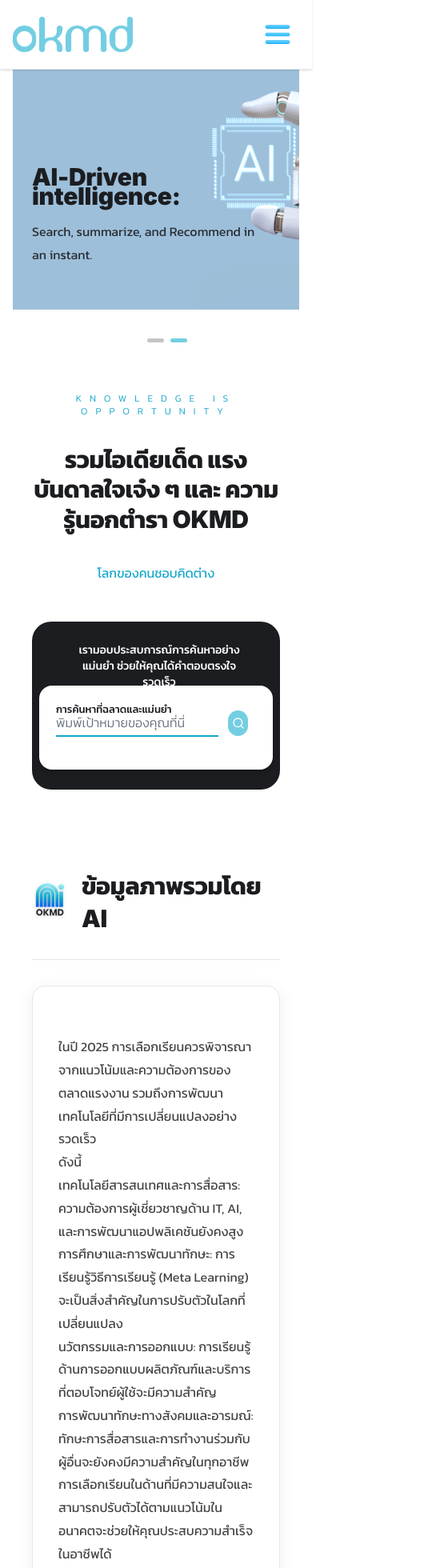
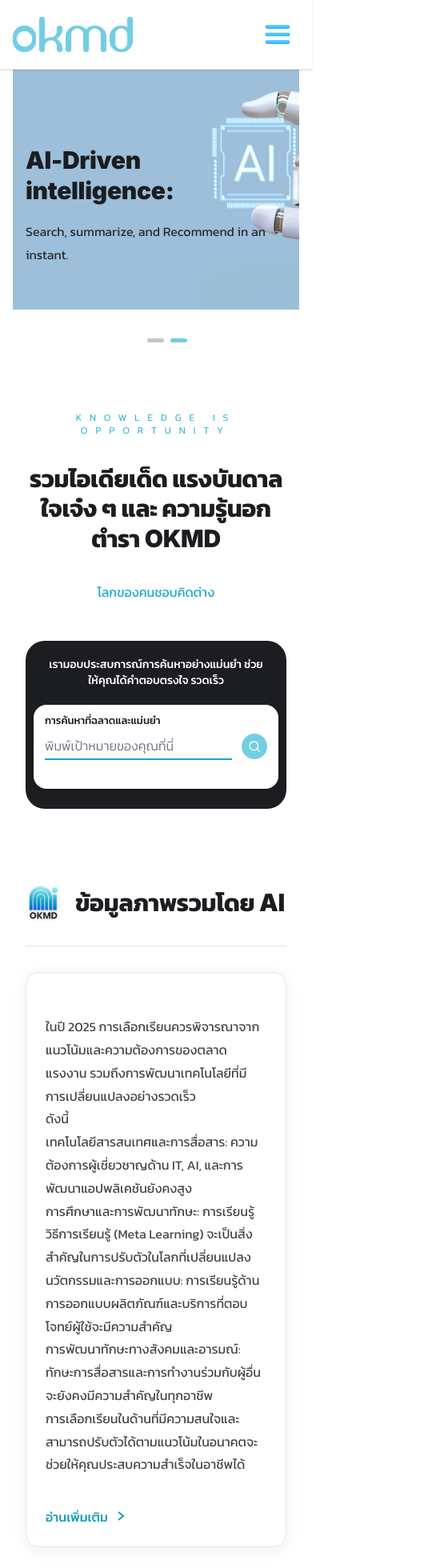
Before and after one commit to assadawutz/okmd_frontend, a Next.js app: page / in a window 390 px wide. Shown: the top 1960 px of the page at 80% size, 560 px wide, since content can reach past the window. Built offline with nearby package versions, Linux system fonts and the light colour scheme.

Commit message:
Refactor: Improve layout and responsiveness of home page components
Co-authored-by: assadawut.sarakul <assadawut.sarakul@gmail.com>

```diff
--- a/app/page.tsx
+++ b/app/page.tsx
@@ -10,7 +10,7 @@ import NewsSection from "@/components/page/home/NewsSection";
 
 export default function HomePage() {
   return (
-    <div className="bg-white min-h-screen w-full col-span-12">
+    <div className="bg-white w-full col-span-12">
       <Hero />
       <OkmdSearchSection />
       <HighlightSection />
--- a/components/page/home/Activity.tsx
+++ b/components/page/home/Activity.tsx
@@ -70,23 +70,20 @@ export default function ActivityBlock() {
   return (
     <section aria-label="Activity Block" className="w-full bg-[#F8FBFD] py-16 md:py-20">
 
-      <div className="container text-center mx-auto px-4 lg:px-8 flex flex-col gap-10 md:gap-12">
+      <div className="container mx-auto">
 
-        <div className="flex flex-col md:flex-row md:items-center md:justify-center gap-4">
-          <div>
-            <p className="text-4xl  text-[#000000] font-semibold">Activity Calendar</p>
-            <h2 className="text-sm mt-6 md:text-normal font-normal text-[#6ABBCE] leading-tight">
-ทุกกิจกรรมคือแรงบันดาลใจ สู่ความคิดที่แตกต่าง            </h2>
-
-          </div>
-
+        <div className="text-center mb-10 md:mb-12">
+          <h2 className="text-3xl md:text-4xl text-[#000000] font-semibold">Activity Calendar</h2>
+          <p className="text-base md:text-lg mt-4 font-normal text-[#6ABBCE] leading-tight">
+            ทุกกิจกรรมคือแรงบันดาลใจ สู่ความคิดที่แตกต่าง
+          </p>
         </div>
 
         {/* ================= DESKTOP ================= */}
         <div className="hidden md:flex flex-col gap-10">
 
           {/* ---------------- ROW 1 ---------------- */}
-          <div className="grid grid-cols-1 sm:grid-cols-2 md:grid-cols-3 gap-6 w-full">
+          <div className="grid grid-cols-1 sm:grid-cols-2 md:grid-cols-3 gap-6">
 
             {ACTIVITIES.slice(0, 3).map((item) => (
               <article
@@ -198,9 +195,9 @@ export default function ActivityBlock() {
         </div>
 
         {/* ================= MOBILE ================= */}
-        <div className="md:hidden flex flex-col gap-8">
+        <div className="md:hidden space-y-8">
 
-          <div className="flex gap-4 overflow-x-auto no-scrollbar pb-2">
+          <div className="flex gap-4 overflow-x-auto no-scrollbar pb-2 -mx-4 px-4">
             {ACTIVITIES.map((item) => (
               <article
                 key={item.id}
--- a/components/page/home/Hero.tsx
+++ b/components/page/home/Hero.tsx
@@ -37,14 +37,14 @@ export default function Hero() {
 
   return (
     <section
-      className="w-full cursor-pointer  bg-white overflow-hidden"
+      className="w-full bg-white"
       aria-label="AI-Driven Hero Section"
       aria-live="off"
     >
 
       {/* ========== DESKTOP ========== */}
       <div className="hidden md:block">
-        <figure className="relative w-full h-[560px] overflow-hidden mb-0">
+        <figure className="relative w-full h-[560px] overflow-hidden">
 
           {SLIDES.map((slide, i) => {
             const active = i === index;
@@ -71,9 +71,8 @@ export default function Hero() {
           })}
 
           {/* TEXT LAYER */}
-          <figcaption className="absolute inset-0 flex items-top z-20 mt-8 pointer-events-none ">
-            <div className="w-full flex justify-center">
-              <div className="container w-full px-10">
+          <figcaption className="absolute inset-0 flex items-center z-20 pointer-events-none">
+            <div className="container mx-auto">
 
                 <Image
                   src="/okmd_ai_logo.png"
@@ -83,28 +82,28 @@ export default function Hero() {
                   className="mb-6 transition-all hover:scale-[1.05] pointer-events-auto"
                 />
 
-                <h1 className="text-[#1B1D20] font-bold text-[64px] leading-[72px]">
+                <h1 className="text-[#1B1D20] font-bold text-4xl md:text-5xl lg:text-[64px] leading-tight lg:leading-[72px]">
                   AI-Driven intelligence:
                 </h1>
 
-                <p className="text-[#1B1D20] text-[24px] mt-4 opacity-90 max-w-[600px]">
+                <p className="text-[#1B1D20] text-lg md:text-xl lg:text-[24px] mt-4 opacity-90 max-w-[600px]">
                   Search, summarize, and Recommend in an instant.
                 </p>
 
                 <button
                   type="button"
-                  className="mt-6 bg-[#74CEE2] px-6 py-3 rounded-xl text-white text-[18px] font-medium
+                  className="mt-6 bg-[#74CEE2] px-6 py-3 rounded-xl text-white text-base md:text-lg font-medium
                     hover:bg-[#5FC4D8] active:scale-95 transition shadow-md pointer-events-auto"
                 >
                   ดูรายละเอียด
                 </button>
             </div>
-            </div>
           </figcaption>
         </figure>
 
         {/* PAGINATION DESKTOP */}
-        <nav className="w-full flex justify-center mt-8" aria-label="Slide navigation">
+        <div className="container mx-auto py-8">
+          <nav className="flex justify-center" aria-label="Slide navigation">
             <ul className="flex items-center gap-3 list-none m-0 p-0">
               {SLIDES.map((_, i) => (
                 <li key={i}>
@@ -123,10 +122,11 @@ export default function Hero() {
             </ul>
           </nav>
         </div>
+      </div>
 
       {/* ========== MOBILE ========== */}
       <div className="md:hidden">
-        <figure className="relative w-full h-[300px] overflow-hidden m-0">
+        <figure className="relative w-full h-[300px] overflow-hidden">
 
           {SLIDES.map((slide, i) => {
             const active = i === index;
@@ -151,18 +151,21 @@ export default function Hero() {
           })}
 
           {/* MOBILE TEXT */}
-          <figcaption className="absolute container-center mx-6  bottom-[40px] w-[300px] z-20">
-            <h2 className="text-[#1B1D20] font-bold text-3xl leading-[24px]">
+          <figcaption className="absolute bottom-10 left-0 right-0 z-20">
+            <div className="container mx-auto">
+              <h2 className="text-[#1B1D20] font-bold text-2xl md:text-3xl leading-tight">
                 AI-Driven intelligence:
               </h2>
-            <p className="text-[#1B1D20] text-lg mt-2 leading-[14px] opacity-90">
+              <p className="text-[#1B1D20] text-base md:text-lg mt-2 leading-relaxed opacity-90">
                 Search, summarize, and Recommend in an instant.
               </p>
+            </div>
           </figcaption>
         </figure>
 
         {/* PAGINATION MOBILE */}
-        <nav className="flex gap-2 mt-6 justify-center px-4" aria-label="Mobile slide navigation">
+        <div className="container mx-auto py-6">
+          <nav className="flex justify-center" aria-label="Mobile slide navigation">
             <ul className="flex gap-2 m-0 p-0 list-none">
               {SLIDES.map((_, i) => (
                 <li key={i}>
@@ -181,7 +184,7 @@ export default function Hero() {
             </ul>
           </nav>
         </div>
-{/* <Divide className="my-10 mx-auto  w-64  h-[1.5px] bg-okmd-gray-light" /> */}
+      </div>
     </section>
   );
 }
--- a/components/page/home/Highlight.tsx
+++ b/components/page/home/Highlight.tsx
@@ -32,7 +32,8 @@ export default function HighlightSection() {
   }, [index, highlights.length]);
 
   return (
-    <section className="mx-auto bg-[#DFF1F9] w-full py-20">
+    <section className="bg-[#DFF1F9] w-full py-20">
+      <div className="container mx-auto">
         {/* HEADER */}
         <div className="text-center mb-16">
           <h2 className="font-semibold text-okmd-dark leading-tight text-2xl sm:text-3xl lg:text-4xl">
@@ -44,11 +45,11 @@ export default function HighlightSection() {
         </div>
 
         {/* DESKTOP */}
-      <div className="flex-col w-full hidden items-center md:flex">
+        <div className="hidden md:flex flex-col gap-10">
 
           {/* ROW 1 */}
           {highlights.length >= 3 && (
-          <div className="flex px-6 gap-10 md:px-0">
+            <div className="flex gap-6 lg:gap-10 justify-center">
 
             {/* BOX 1 */}
             <div className="rounded-2xl h-[330px] shadow-[0_6px_22px_rgba(0,0,0,0.10)] w-[335px] relative overflow-hidden group">
@@ -118,7 +119,7 @@ export default function HighlightSection() {
 
           {/* ROW 2 */}
           {highlights.length >= 5 && (
-          <div className="container flex mt-10 px-6 gap-10 md:px-10">
+            <div className="flex gap-6 lg:gap-10 justify-center">
 
             {/* BOX 4 */}
             <div className="rounded-2xl h-[330px] shadow-[0_6px_22px_rgba(0,0,0,0.10)] w-[752px] relative overflow-hidden group">
@@ -155,7 +156,7 @@ export default function HighlightSection() {
 
         {/* ================= MOBILE ================= */}
         {highlights.length > 0 && (
-        <div className="w-full px-6 md:hidden">
+          <div className="md:hidden">
           <div ref={ref} className="flex w-full overflow-x-auto scroll-smooth snap-x snap-mandatory no-scrollbar">
             {highlights.map((h, i) => (
             <div
@@ -247,6 +248,7 @@ export default function HighlightSection() {
             </div>
           </div>
         )}
+      </div>
     </section>
   );
 }
--- a/components/page/home/Knowledge.tsx
+++ b/components/page/home/Knowledge.tsx
@@ -186,15 +186,15 @@ export default function KnowledgeShelfSection() {
   }, [selectedMenu]);
 
   return (
-    <section className="w-full bg-white pb-16 pt-12">
-      <div className="container mx-auto px-6">
-        <h2 className="text-4xl md:text-5xl font-bold tracking-tight leading-tight">
+    <section className="w-full bg-white py-16 md:py-20">
+      <div className="container mx-auto">
+        <h2 className="text-3xl md:text-4xl lg:text-5xl font-bold tracking-tight leading-tight mb-8 md:mb-12">
           ตู้ <span className="text-[#74CEE2]">ความรู้</span>
         </h2>
 
-        <div className="mt-8 md:mt-12 grid grid-cols-12 gap-x-12 gap-y-10">
+        <div className="grid grid-cols-12 gap-x-8 lg:gap-x-12 gap-y-10">
           {/* LEFT SIDEBAR */}
-          <aside className="col-span-12 md:col-span-3 pb-4 md:pb-0">
+          <aside className="col-span-12 md:col-span-3">
             <LeftMenu
               items={MENU}
               active={selectedMenu}
@@ -204,12 +204,12 @@ export default function KnowledgeShelfSection() {
 
           {/* RIGHT CONTENT */}
           <section className="col-span-12 md:col-span-9 space-y-10 md:space-y-12">
-            <h3 className="text-3xl md:text-4xl font-bold leading-snug text-gray-800">
+            <h3 className="text-2xl md:text-3xl font-bold leading-snug text-gray-800">
               {PAGE_TITLE}
             </h3>
 
             {/* CARD GRID */}
-            <div className="grid grid-cols-1 sm:grid-cols-2 lg:grid-cols-3 gap-x-8 gap-y-12">
+            <div className="grid grid-cols-1 sm:grid-cols-2 lg:grid-cols-3 gap-6 md:gap-8">
               {paginatedData.map((item) => (
                 <div key={item.title} className="col-span-1 h-full">
                   <MagazineCard title={item.title} img={item.img} fileSize={item.fileSize} />
@@ -218,10 +218,10 @@ export default function KnowledgeShelfSection() {
             </div>
 
             {/* DIVIDER */}
-            <div className="w-full border-t border-black/10 mt-10"></div>
+            <div className="w-full border-t border-gray-200"></div>
 
             {/* PAGINATION */}
-            <div className="flex justify-center md:justify-end pt-6 pb-8">
+            <div className="flex justify-center md:justify-end">
               <Pagination total={totalPages} current={currentPage} />
             </div>
 
--- a/components/page/home/NewsSection.tsx
+++ b/components/page/home/NewsSection.tsx
@@ -18,10 +18,10 @@ export default function NewsSection() {
   const newsList = Object.values(NEWS_DATA).slice(0, 3) as NewsItem[];
 
   return (
-    <section className="bg-white py-16 md:py-24">
-      <div className="container mx-auto px-6 lg:px-10">
+    <section className="bg-white py-16 md:py-20">
+      <div className="container mx-auto">
 
-        <div className="flex flex-col md:flex-row justify-between items-end mb-12 gap-4">
+        <div className="flex flex-col md:flex-row justify-between items-start md:items-end mb-12 gap-4">
           <div>
             <h2 className="text-3xl md:text-4xl font-bold text-[#1B1D20] mb-2">
               ข่าวสารและกิจกรรม
@@ -38,7 +38,7 @@ export default function NewsSection() {
           </Link>
         </div>
 
-        <div className="grid grid-cols-1 md:grid-cols-2 lg:grid-cols-3 gap-8">
+        <div className="grid grid-cols-1 md:grid-cols-2 lg:grid-cols-3 gap-6 md:gap-8">
           {newsList.map((news) => (
             <Link
               key={news.id}
--- a/components/page/home/Recommend.tsx
+++ b/components/page/home/Recommend.tsx
@@ -23,19 +23,15 @@ const ITEMS = [
 export default function RecommendSection() {
   return (
     <section className="bg-[#0F0F0F] py-16 md:py-24">
-      <div className="w-full flex justify-center">
-        <div className="w-full container mx-auto px-6 lg:px-10 space-y-12">
+      <div className="container mx-auto">
 
-          <header className="text-center space-y-0">
-
-            <div className="space-y-2">
-              <h2 className="text-3xl md:text-4xl font-bold text-white tracking-tight">
-                Smart Picks
-              </h2>
-              <p className="text-gray-300 text-lg md:text-xl max-w-3xl mx-auto">
-                ชุดเนื้อหาที่คัดสรรโดยทีมภัณฑารักษ์และ AI เพื่อให้คุณเจอแรงบันดาลใจได้ไวขึ้น
-              </p>
-            </div>
+          <header className="text-center mb-12">
+            <h2 className="text-3xl md:text-4xl font-bold text-white tracking-tight mb-4">
+              Smart Picks
+            </h2>
+            <p className="text-gray-300 text-lg md:text-xl max-w-3xl mx-auto">
+              ชุดเนื้อหาที่คัดสรรโดยทีมภัณฑารักษ์และ AI เพื่อให้คุณเจอแรงบันดาลใจได้ไวขึ้น
+            </p>
           </header>
 
           <div className="grid grid-cols-1 md:grid-cols-2 gap-8 lg:gap-10">
@@ -87,7 +83,6 @@ export default function RecommendSection() {
             ))}
           </div>
 
-        </div>
       </div>
     </section>
   );
--- a/components/page/home/Search.tsx
+++ b/components/page/home/Search.tsx
@@ -14,10 +14,7 @@ const aiSummary = `
 export default function OkmdSearchSection() {
   return (
     <section className="bg-white pb-16 pt-10">
-
-      {/* GRID CENTER */}
-      <div className="w-full flex justify-center">
-        <div className="w-full max-w-[1140px] mx-auto px-6 lg:px-10 flex flex-col">
+      <div className="container mx-auto">
 
           {/* -------------------------------------------------------------- */}
           {/* HEADER SEARCH ZONE */}
@@ -40,7 +37,7 @@ export default function OkmdSearchSection() {
             </div>
 
             {/* SEARCH BLOCK */}
-            <div className="relative mt-8 w-full max-w-[1140px] px-0 sm:px-0">
+            <div className="relative mt-8 w-full">
 
               {/* Gradient BG */}
               <div className="h-[210px] sm:h-[177px] w-full p-3 rounded-3xl bg-gradient-to-r bg-[#1B1D20]" />
@@ -49,29 +46,18 @@ export default function OkmdSearchSection() {
               <div className="absolute left-[3%] top-[38%] lg:top-[32%] sm:left-[14px] sm:top-[51px] h-[105px] sm:h-[121px] w-[94%] sm:w-[calc(100%-28px)] rounded-2xl bg-white shadow-md" />
 
               {/* Intro text */}
-              <div
-                className="
-    absolute
-    left-[40px] right-[40px] top-[26px]
-    sm:left-[0px] sm:top-[19px]
-    pl-2
-    text-sm sm:text-sm
-    font-medium leading-5 text-white
-    max-w-[85%] sm:max-w-none
-  "
-              >
+              <div className="absolute left-6 sm:left-8 right-6 sm:right-8 top-5 sm:top-[19px] text-sm font-medium leading-5 text-white">
                 เรามอบประสบการณ์การค้นหาอย่างแม่นยำ
                 ช่วยให้คุณได้คำตอบตรงใจ รวดเร็ว
               </div>
 
               {/* Subtitle */}
-              <div className="absolute left-[30px] lg:left-[40px] top-[100px] lg:top-[80px] sm:left-[30px] sm:top-[74px]
-                              text-[13px] sm:text-sm font-medium leading-[20px] text-okmd-dark">
+              <div className="absolute left-6 sm:left-8 top-[90px] sm:top-[74px] text-[13px] sm:text-sm font-medium leading-[20px] text-okmd-dark">
                 การค้นหาที่ฉลาดและแม่นยำ
               </div>
 
               {/* Input */}
-              <div className="absolute left-[30px] lg:left-[40px] top-[110px] sm:left-[30px] sm:top-[97px] right-[40px] flex items-center">
+              <div className="absolute left-6 sm:left-8 right-6 sm:right-8 top-[115px] sm:top-[97px] flex items-center">
                 <input
                   type="text"
                   placeholder="พิมพ์เป้าหมายของคุณที่นี่"
@@ -106,7 +92,7 @@ export default function OkmdSearchSection() {
                 height={46}
                 className="object-contain drop-shadow-sm"
               />
-              <h2 className="text-[28px] sm:text-[30px] font-semibold text-[#1B1D20]">
+              <h2 className="text-2xl sm:text-3xl font-semibold text-[#1B1D20]">
                 ข้อมูลภาพรวมโดย AI
               </h2>
             </div>
@@ -115,26 +101,12 @@ export default function OkmdSearchSection() {
             <hr className="border-t border-[#E4E4E4] mb-8" />
 
             {/* Summary Box */}
-            <div className="
-      border border-[#E6E6E6]
-      bg-[#FFFFFF]
-      p-8 sm:p-10
-      rounded-2xl
-      shadow-[0_4px_24px_rgba(0,0,0,0.06)]
-      text-[17px] leading-[30px] text-[#444]
-    "
-            >
+            <div className="border border-[#E6E6E6] bg-[#FFFFFF] p-6 sm:p-8 md:p-10 rounded-2xl shadow-[0_4px_24px_rgba(0,0,0,0.06)] text-base md:text-[17px] leading-relaxed md:leading-[30px] text-[#444]">
               <p className="whitespace-pre-line">
                 {aiSummary}
               </p>
 
-              <button className="
-        mt-6 inline-flex items-center gap-2
-        text-[#1B9DBC] text-[16px] font-medium
-        hover:text-[#168AAF] hover:underline
-        transition-all
-      "
-              >
+              <button className="mt-6 inline-flex items-center gap-2 text-[#1B9DBC] text-base font-medium hover:text-[#168AAF] hover:underline transition-all">
                 อ่านเพิ่มเติม
                 <svg width="17" height="17" fill="none" stroke="currentColor" strokeWidth="2">
                   <path d="M5 3l6 5-6 5" />
@@ -148,7 +120,7 @@ export default function OkmdSearchSection() {
           {/* -------------------------------------------------------------- */}
           <div className="mt-16">
 
-            <h3 className="text-[22px] font-semibold text-[#1B1D20] mb-8">
+            <h3 className="text-xl md:text-[22px] font-semibold text-[#1B1D20] mb-8">
               ผลการค้นหา 4 รายการ
             </h3>
 
@@ -175,11 +147,11 @@ export default function OkmdSearchSection() {
               ].map((item, index) => (
                 <div key={index} className="group transition-all">
 
-                  <h4 className="text-[24px] font-semibold text-[#1B1D20] mb-2 group-hover:text-[#168AAF] transition-colors">
+                  <h4 className="text-xl md:text-2xl font-semibold text-[#1B1D20] mb-2 group-hover:text-[#168AAF] transition-colors">
                     {item.title}
                   </h4>
 
-                  <p className="text-[16px] text-[#898989] leading-[26px]">
+                  <p className="text-base text-[#898989] leading-relaxed">
                     {item.text}
                   </p>
 
@@ -193,8 +165,6 @@ export default function OkmdSearchSection() {
             </div>
           </div>
 
-
-        </div>
       </div>
     </section>
   );
```
Lines whose indentation alone changed are shown as unchanged.
